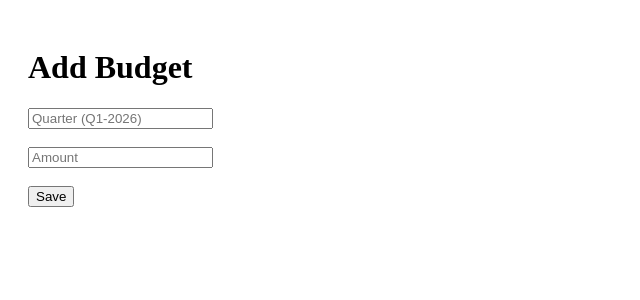
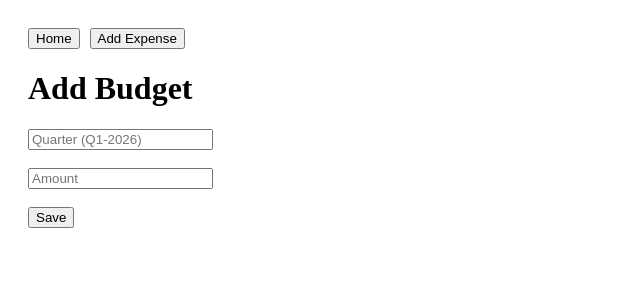
Before and after one commit to pinaki-GH/budget-tracker, a Next.js app: page /add-budget in a window 1280 px wide. Shown: the top 300 px of the page, without its empty margins (0-640 px from the left). Built offline with nearby package versions, Linux system fonts and the light colour scheme.

Commit message:
Update page.js

```diff
--- a/app/add-budget/page.js
+++ b/app/add-budget/page.js
@@ -2,6 +2,7 @@
 
 import { useState } from 'react'
 import { useRouter } from 'next/navigation'
+import Link from 'next/link'
 import { saveBudget } from '../../lib/storage'
 
 export default function AddBudget() {
@@ -26,6 +27,17 @@ export default function AddBudget() {
 
   return (
     <div style={{ padding: 20 }}>
+      {/* ✅ Navigation */}
+      <div style={{ marginBottom: 20 }}>
+        <Link href="/">
+          <button>Home</button>
+        </Link>
+
+        <Link href="/add-expense" style={{ marginLeft: 10 }}>
+          <button>Add Expense</button>
+        </Link>
+      </div>
+
       <h1>Add Budget</h1>
 
       <input
```
